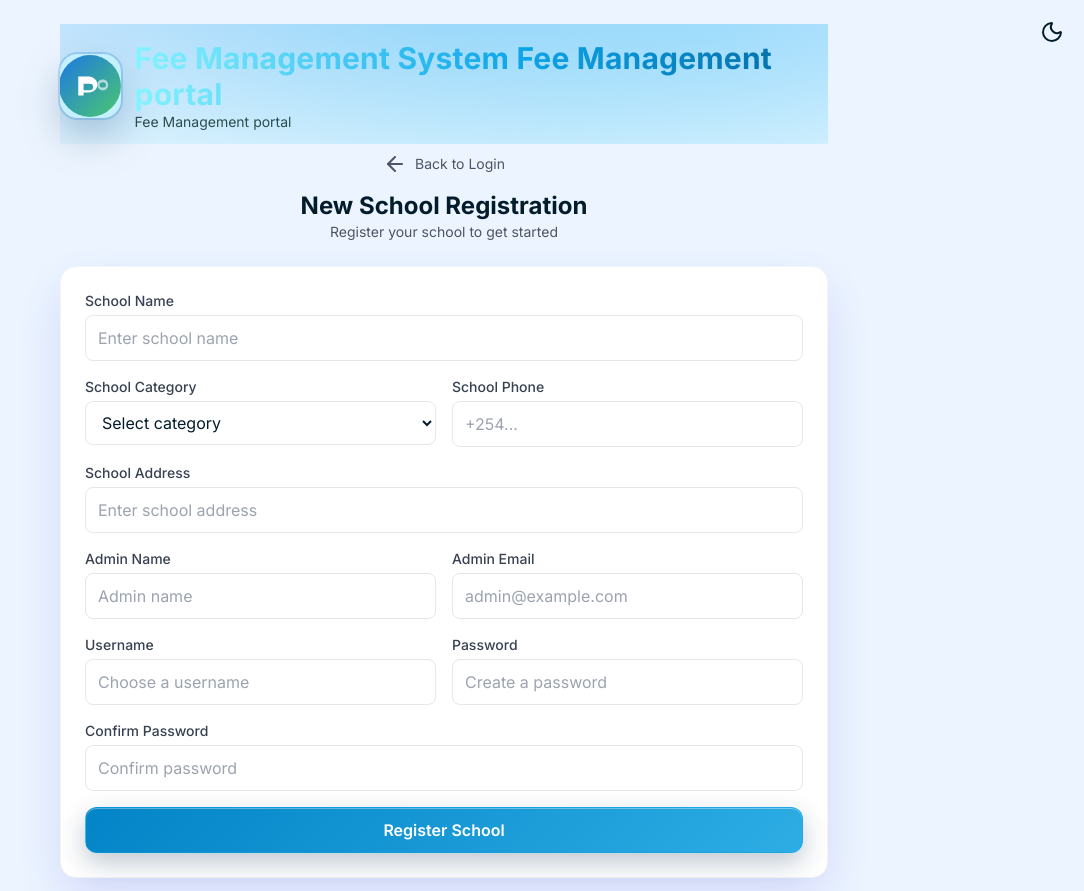
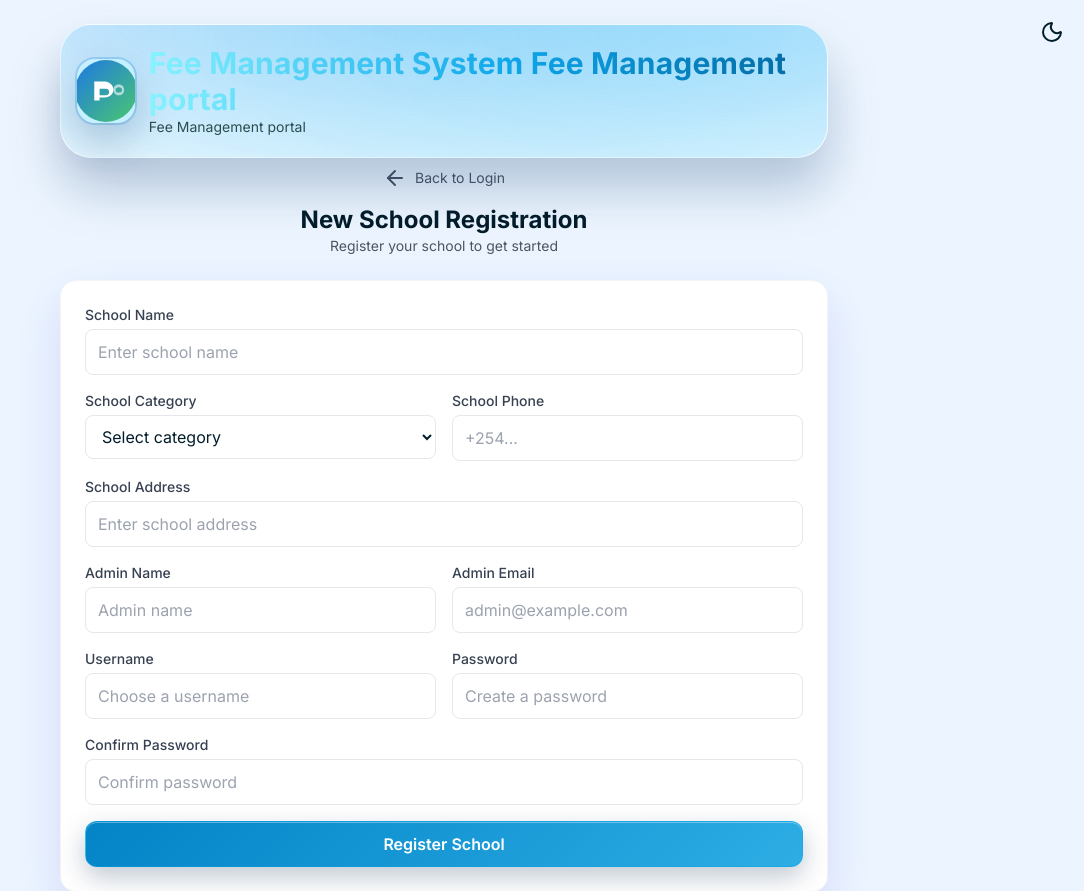
Before and after one commit to 0794656850/school-fee-management, a Flask app: page /auth/register in a window 1280 px wide. Shown: the top 891 px of the page, without its empty margins (196-1280 px from the left). Run offline with Flask 3, Linux system fonts and the light colour scheme; data that the repository does not hold is empty; parts of the project's set-up code (start-up, migrations or seed data) failed here and were passed over; some libraries are stand-ins or nearby versions.

Commit message:
Soften brand hero edges

```diff
--- a/static/css/theme.css
+++ b/static/css/theme.css
@@ -435,11 +435,15 @@ body {
 /* Premium brand hero (centered logo + title with soft halo) */
 .brand-hero {
   display: grid; place-items: center;
-  padding-top: 1.0rem; padding-bottom: .75rem;
+  padding: 1.25rem 1rem;
   background:
     radial-gradient(1300px 450px at 50% -20%, rgba(14,165,233,.25), transparent 55%),
     radial-gradient(1100px 380px at 85% 10%, rgba(86,212,255,.25), transparent 65%),
     linear-gradient(180deg, rgba(217,235,255,.92), rgba(235,247,255,.92));
+  border-radius: 32px;
+  border: 1px solid rgba(255, 255, 255, 0.7);
+  box-shadow: 0 30px 50px rgba(3, 52, 103, 0.25);
+  backdrop-filter: blur(12px);
 }
 .brand-hero__row { display: inline-flex; align-items: center; gap: 14px; }
 .app-badge {
```
